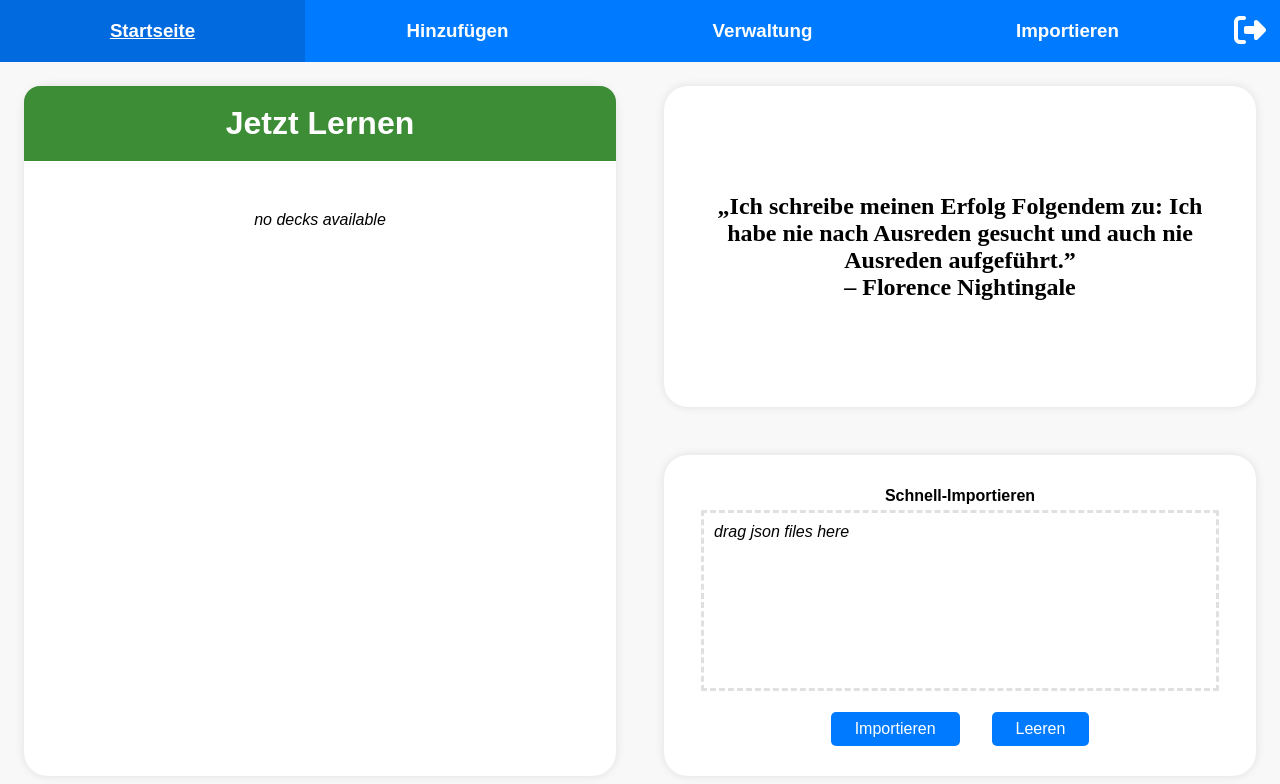
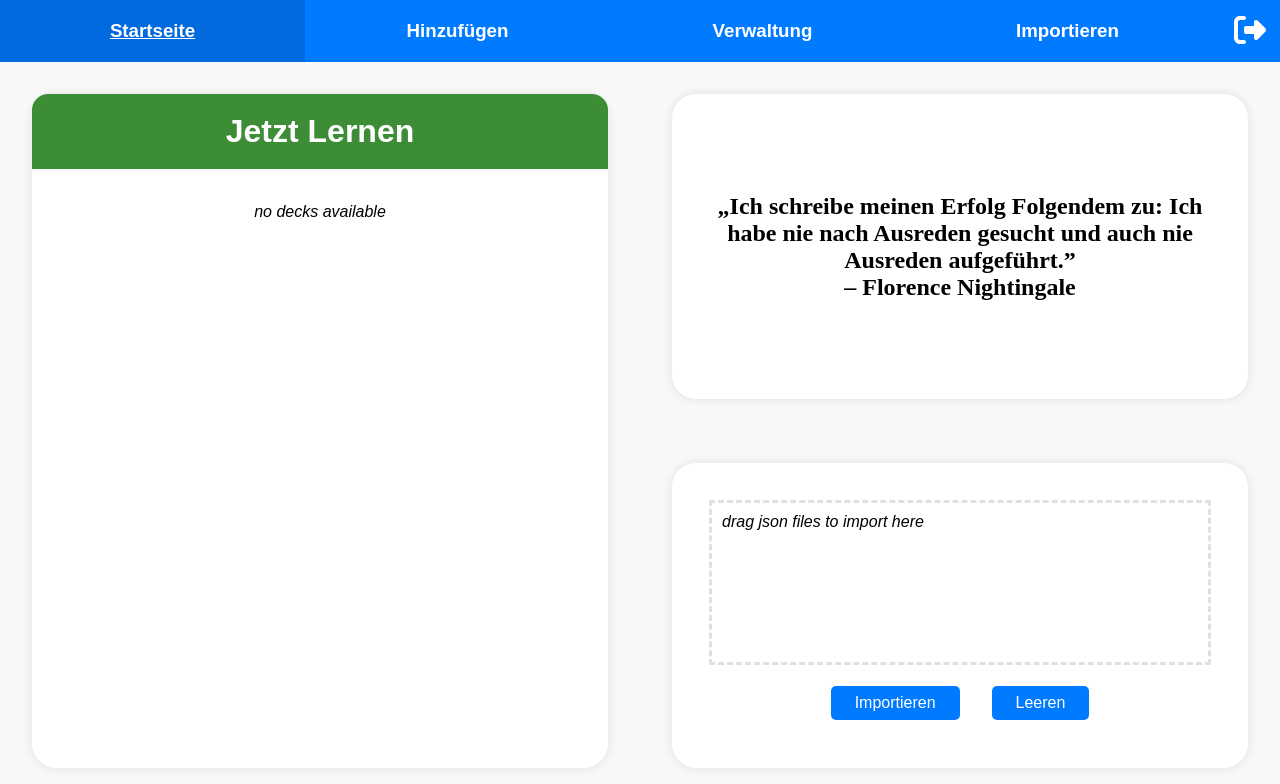
Before and after one commit to mohid-1311/Flashcards, a React (Create React App) app: page /Startseite in a window 1280 px wide. Shown: the top 784 px of the page. Built offline with nearby package versions, Linux system fonts and the light colour scheme; sample sign-in values are in the browser's storage; a web font is replaced by a local one.

Commit message:
Seite wrappt richtig, Schriftgroesse der Motivation passt sich Zitat und Fenstergroesse an

```diff
--- a/src/Components/ImportDateifeld/ImportDateifeld.tsx
+++ b/src/Components/ImportDateifeld/ImportDateifeld.tsx
@@ -109,7 +109,7 @@ function ImportDateifeld({ decks, setLocalDecks }: { decks: any, setLocalDecks:
         onDrop={dropHandler}
         onDragOver={dragoverHandler}>
         {(files.length < 1) ?
-          "drag json files here" :
+          "drag json files to import here" :
           files.map((file: File) => {
             return (
               <div>{file.name}</div>
--- a/src/Components/Motivation/Motivation.module.css
+++ b/src/Components/Motivation/Motivation.module.css
@@ -1,18 +1,30 @@
 @import url('https://fonts.googleapis.com/css2?family=Charm:wght@400;700&display=swap');
 
-.motivation-larger {
+.motivation-1 {
+  font-size: small;
+}
+
+.motivation-2 {
+  font-size: large;
+}
+
+.motivation-3 {
   font-size: larger;
 }
 
-.motivation-x-large {
+.motivation-4 {
   font-size: x-large;
 }
 
-.motivation-xx-large {
+.motivation-5 {
   font-size: xx-large;
 }
 
-.motivation-larger, .motivation-x-large, .motivation-xx-large {
+.motivation-1,
+.motivation-2,
+.motivation-3,
+.motivation-4,
+.motivation-5 {
   height: 100%;
   display: flex;
   flex-direction: column;
--- a/src/Components/Motivation/Motivation.tsx
+++ b/src/Components/Motivation/Motivation.tsx
@@ -38,18 +38,16 @@ function Motivation() {
 
   let randomZitat: string = motivationsZitate[Math.floor(Math.random() * motivationsZitate.length)]
   let strichIndex: number = randomZitat.lastIndexOf("–")
-  console.log(strichIndex)
+
+  let fontsize = 5
+  if (randomZitat.length > 80) fontsize += -1
+  if (randomZitat.length > 400) fontsize += -1
+  if (randomZitat.length > 500) fontsize += -1
+  if (document.documentElement.clientWidth < 1000) fontsize += -1
+  if (document.documentElement.clientWidth < 800) fontsize += 1
 
   return (
-    <div className={styles[`motivation-${
-      randomZitat.length > 80
-      ? (
-        randomZitat.length > 500
-        ? "larger"
-        : "x-large"
-      )
-      : "xx-large"
-    }`]}>
+    <div className={styles[`motivation-${fontsize}`]}>
       {randomZitat.substring(0, strichIndex)}
       <br />
       {randomZitat.substring(strichIndex, randomZitat.length)}
--- a/src/pages/Startseite/JetztLernen/JetztLernen.module.css
+++ b/src/pages/Startseite/JetztLernen/JetztLernen.module.css
@@ -1,5 +1,5 @@
 .root {
-  max-height: 100%;
+  max-height: inherit;
   display: flex;
   flex-direction: column;
   justify-content: flex-start;
@@ -28,7 +28,7 @@
   flex-grow: 1;
   max-height: 100vh;
   width: 100%;
-  padding: 2rem;
+  padding: 1rem;
   overflow-y: auto;
 }
 
--- a/src/pages/Startseite/Startseite.module.css
+++ b/src/pages/Startseite/Startseite.module.css
@@ -1,30 +1,49 @@
-.flex-column, .flex-row {
+.start-flex-container {
+  height: calc(100vh - 61.6px);
+  width: 100%;
+  display: flex;
+  flex-direction: column;
+  flex-wrap: wrap;
   background-color: #f8f8f8;
-  display: flex;
-  justify-content: space-between;
-  align-items: stretch;
-  /* background-color: #007bff; */
 }
 
-.flex-column {
-  flex-direction: column;
-  flex: 1
+.start-box-lernen,
+.start-box-unklar,
+.start-box-import {
+  box-sizing: border-box;
+  height: 50%;
+  width: 50%;
+  padding: 2rem;
 }
 
-.flex-row {
-  flex-direction: row;
-  flex: 1;
-  flex-wrap: wrap;
-  min-height: calc(100vh - 61.6px); /*muss je nach höhe der Navbar geändert werden*/
-  max-height: calc(100vh - 61.6px); /*muss je nach höhe der Navbar geändert werden*/
+.start-box-lernen {
+  max-height: 100%;
+  height: 100%;
 }
 
-.flex-column > *, .flex-row > * {
-  flex: 1;
+@media (max-width: 800px) {
+
+  .start-flex-container {
+    height: initial;
+    flex-wrap: nowrap;
+  }
+
+  .start-box-lernen,
+  .start-box-unklar,
+  .start-box-import {
+    box-sizing: content-box;
+    max-height: 30rem;
+    width: initial;
+  }
 }
 
-.start-lernen, .start-unklar, .start-import {
-  margin: 1.5rem;
+.start-lernen,
+.start-unklar,
+.start-import {
+  box-sizing: border-box;
+  max-height: inherit;
+  height: 100%;
+  width: 100%;
   /* border: 2px solid black; */
   padding: 2rem;
   border-radius: 1.5rem;
@@ -32,20 +51,18 @@
   box-shadow: 0px 0px 10px rgba(0, 0, 0, 0.1)
 }
 
-.start-unklar {
-  max-height: 50%;
-}
-
 .start-lernen {
   padding: 0;
 }
 
-.start-import > h4 {
+.start-import>h4 {
   display: inline-block;
   width: 100%;
   text-align: center;
 }
 
-.start-lernen:hover, .start-unklar:hover, .start-import:hover {
+.start-lernen:hover,
+.start-unklar:hover,
+.start-import:hover {
   box-shadow: 0px 0px 20px rgba(0, 0, 0, 0.1);
 }
--- a/src/pages/Startseite/Startseite.tsx
+++ b/src/pages/Startseite/Startseite.tsx
@@ -10,18 +10,20 @@ function Startseite(){
   const [decks, setLocalDecks] = useState(getDecks())
 
   return(
-    <div className={`${styles["flex-row"]}`}>
-      <div className={`${styles["flex-column"]}`}>
+    <div className={styles["start-flex-container"]}>
+      <div className={styles["start-box-lernen"]}>
         <div className={styles["start-lernen"]}>
           <JetztLernen decks={decks} />
         </div>
       </div>
-      <div className={`${styles["flex-column"]}`}>
+      <div className={styles["start-box-unklar"]}>
         <div className={styles["start-unklar"]}>
           <Motivation />
         </div>
+      </div>
+      <div className={styles["start-box-import"]}>
         <div className={styles["start-import"]}>
-          <h4>Schnell-Importieren</h4>
+          {/* <h4>Schnell-Importieren</h4> */}
           <ImportDateifeld decks={decks} setLocalDecks={setLocalDecks} />
         </div>
       </div>
```
